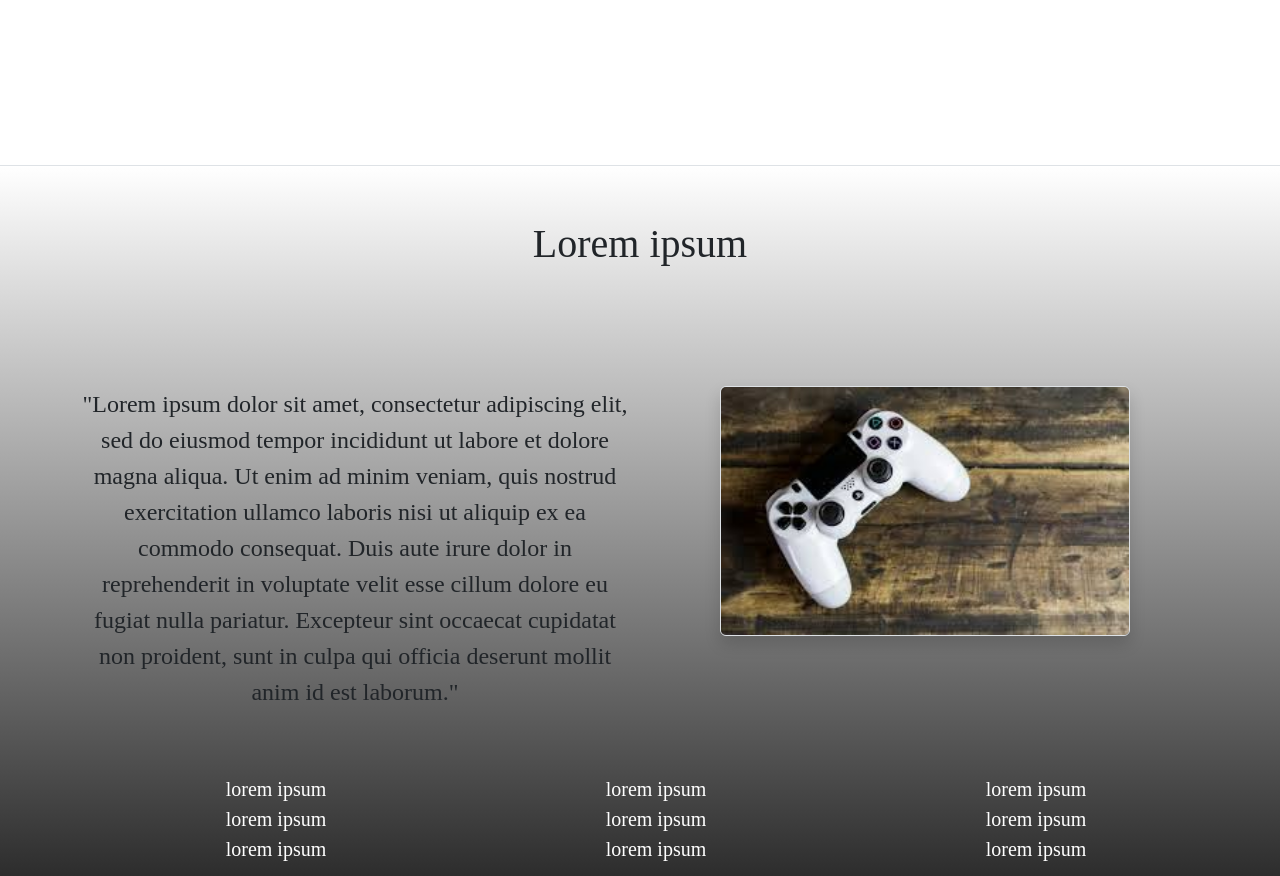
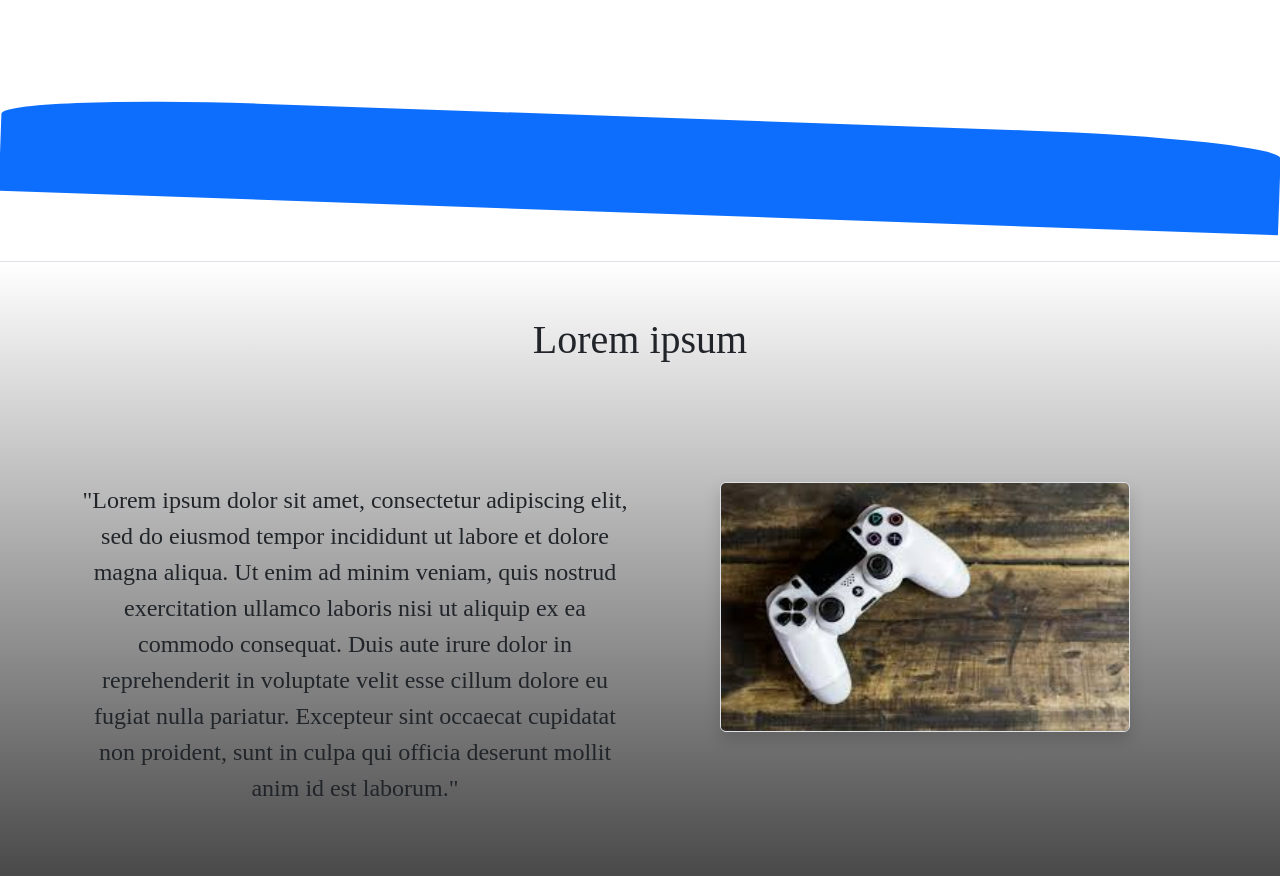
Before and after one commit to web3dev-expert/skateboard-builer, an Angular app: page /home in a window 1280 px wide. Shown: the part 8449-9325 px from the top of the page. Built offline with nearby package versions, Linux system fonts and the light colour scheme; a web font is replaced by a local one.

Commit message:
changed a label in lobby component

```diff
--- a/src/components/home/home.component.html
+++ b/src/components/home/home.component.html
@@ -430,4 +430,7 @@
             </div>
         </div>
     </div>
+    <div class="row p-5 m-0 bg-primary border-rounded-top trasversal-row">
+
+    </div>
 </div>
--- a/src/components/home/home.component.scss
+++ b/src/components/home/home.component.scss
@@ -673,3 +673,9 @@ h1 {
     }
   }
 }
+
+.trasversal-row{
+  border-top-left-radius: 20%;
+  border-top-right-radius: 20%;
+  transform: rotate(2deg);
+}
--- a/src/components/lobby/lobby.component.html
+++ b/src/components/lobby/lobby.component.html
@@ -2,7 +2,7 @@
     <div class="container py-5 my-5 text-center">
         <div class="row py-5 my-5">
             <div class="col-md-12 mt-5">
-                <h1 class="mt-5">Welmcome {{user?.nome}}</h1>
+                <h1 class="mt-5">Welcome {{user?.nome}}</h1>
             </div>
             <div class="col-md-3 pt-5 mt-5">
                 <div class="row text-start p-3 bg-light shadow overflow-auto profile-card">
```
